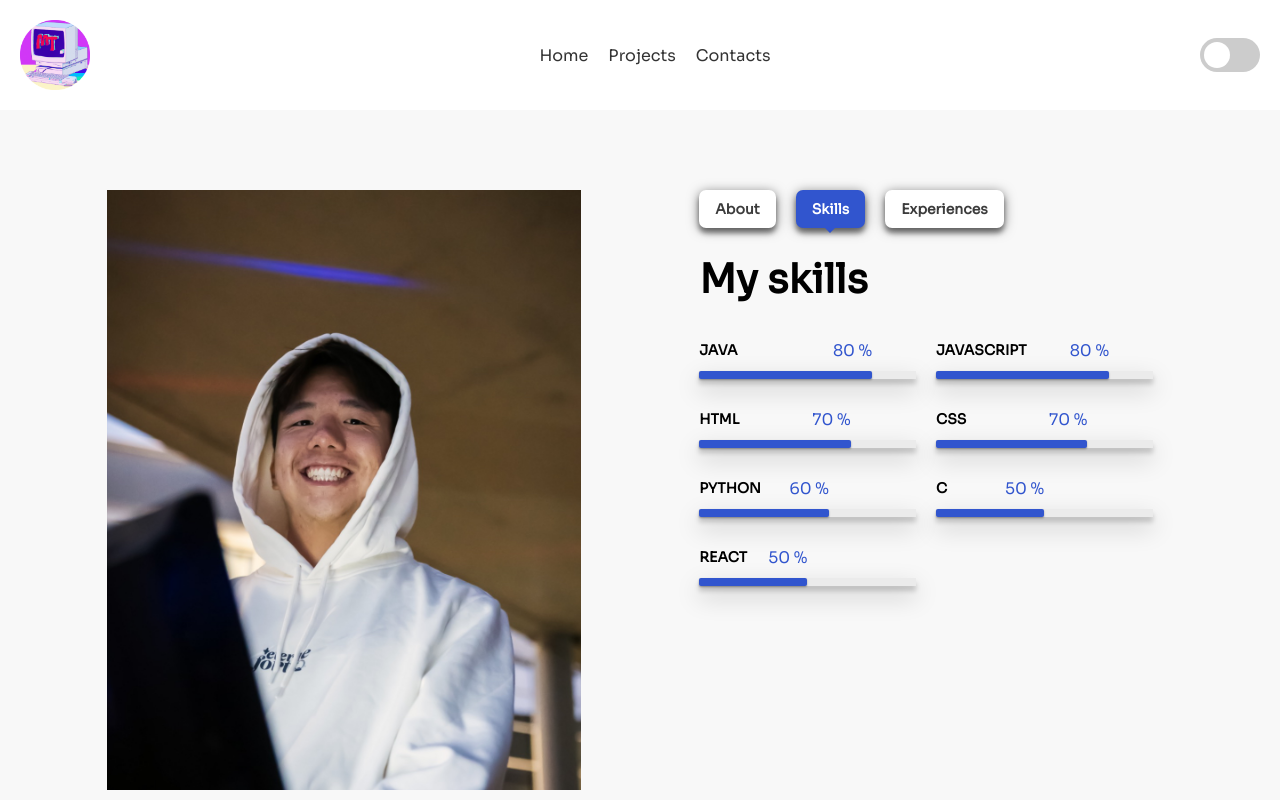
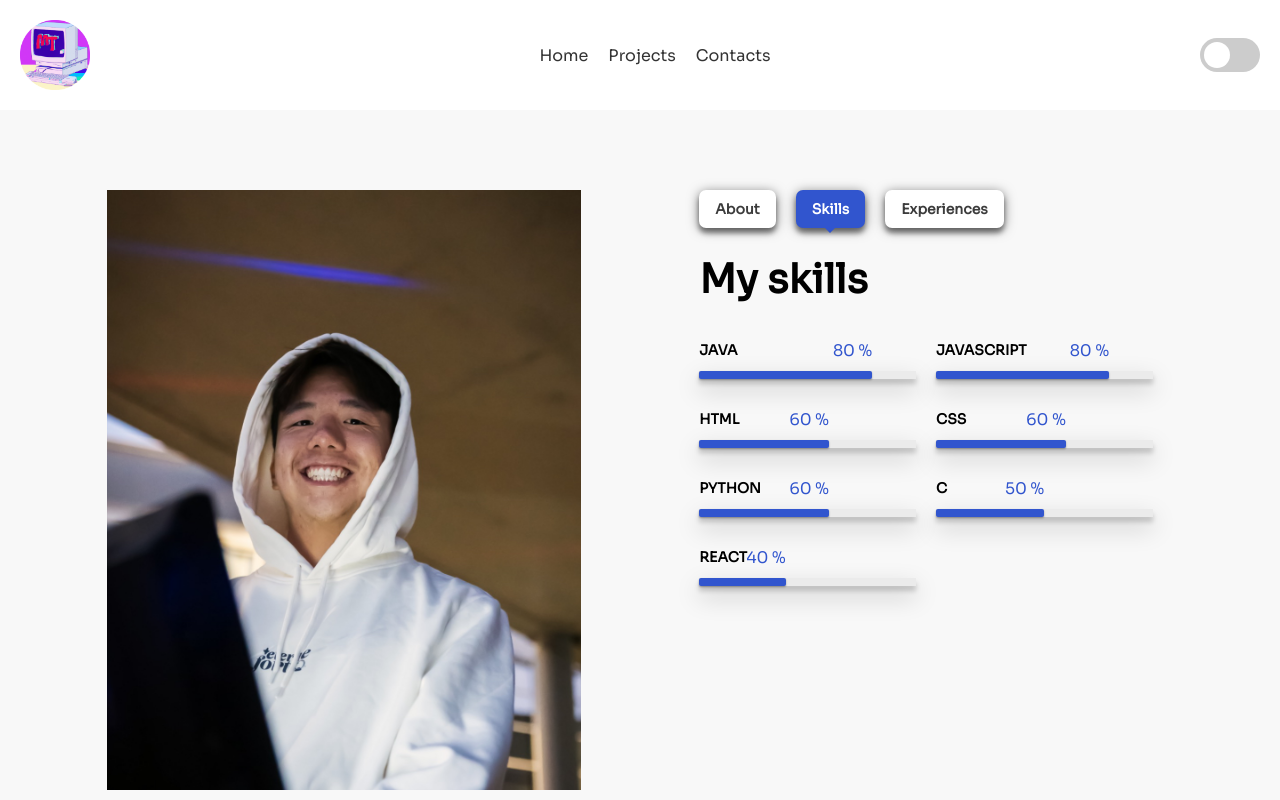
Before and after one commit to Matthieu-Tran/portfolio, a React (Create React App) app: page / in a window 1280 px wide. Both pictures are taken after a click on the element "Skills". Shown: the top 800 px of the page. Built offline with nearby package versions, Linux system fonts and the light colour scheme.

Commit message:
Changing skills values

```diff
--- a/src/components/About.js
+++ b/src/components/About.js
@@ -70,7 +70,7 @@ const About = ({isDarkMode}) => {
                                         <h3> HTML</h3>
                                         <div className='progress'>
                                             <div className='progress-bar HTML'>
-                                                <span> 70 % </span>
+                                                <span> 60 % </span>
                                             </div>
                                         </div>
                                     </div>
@@ -81,7 +81,7 @@ const About = ({isDarkMode}) => {
                                         <h3> CSS</h3>
                                         <div className='progress'>
                                             <div className='progress-bar CSS'>
-                                                <span> 70 % </span>
+                                                <span> 60 % </span>
                                             </div>
                                         </div>
                                     </div>
@@ -115,7 +115,7 @@ const About = ({isDarkMode}) => {
                                         <h3> React</h3>
                                         <div className='progress'>
                                             <div className='progress-bar React'>
-                                                <span> 50 % </span>
+                                                <span> 40 % </span>
                                             </div>
                                         </div>
                                     </div>
--- a/src/styles/About.css
+++ b/src/styles/About.css
@@ -158,7 +158,7 @@
 
 .HTML{
     width: 70%;
-    animation: seventy 3s;
+    animation: sixty 3s;
 }
 
 .Javascript{
@@ -182,12 +182,12 @@
 }
 .CSS{
     width: 70%;
-    animation: seventy 3s;
+    animation: sixty 3s;
 }
 
 .React{
     width: 50%;
-    animation: fifty 3s;
+    animation: fourty 3s;
 }
 
 
@@ -237,6 +237,14 @@
     }
 }
 
+@keyframes fourty {
+    0%{
+        width: 0%;
+    }
+    100%{
+        width: 40%;
+    }
+}
 
 .exp-column h3{
     margin-bottom: 10px;
```
